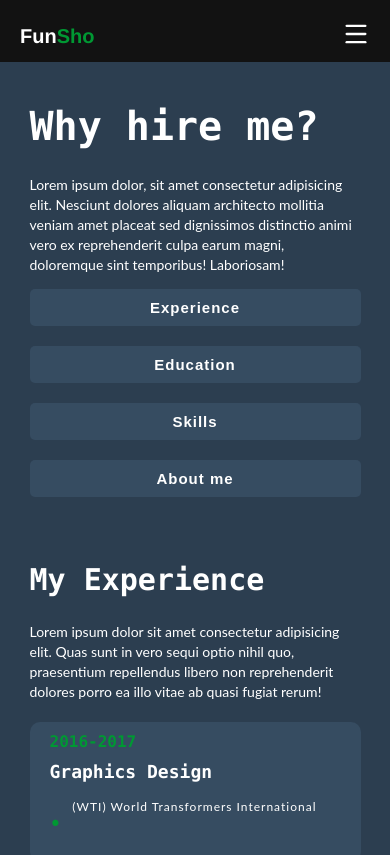
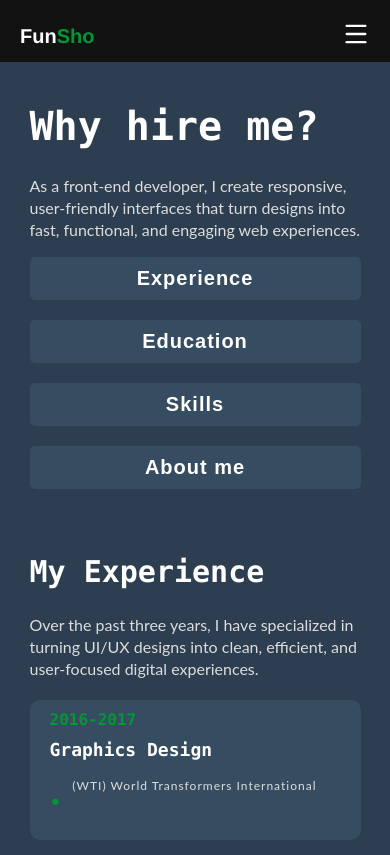
Before and after one commit to topazfunsho/funsho-portfolio, a Vue app: page /about in a window 390 px wide. Shown: the top 855 px of the page. Built offline with nearby package versions, Linux system fonts and the light colour scheme.

Commit message:
font size

```diff
--- a/src/components/Hero.vue
+++ b/src/components/Hero.vue
@@ -245,7 +245,7 @@ export default {
     }
     .hero-about-text p{
         font-size: 20px;
-        font-family: '';
+        font-weight: bold;
     }
     .experience p{
         font-size: 20px;
--- a/src/views/About.vue
+++ b/src/views/About.vue
@@ -5,10 +5,7 @@
       <div class="left">
         <h1>Why hire me?</h1>
         <p>
-          Lorem ipsum dolor, sit amet consectetur adipisicing elit. Nesciunt
-          dolores aliquam architecto mollitia veniam amet placeat sed
-          dignissimos distinctio animi vero ex reprehenderit culpa earum magni,
-          doloremque sint temporibus! Laboriosam!
+          As a front-end developer, I create responsive, user-friendly interfaces that turn designs into fast, functional, and engaging web experiences.
         </p>
         <button @click="handleExperience">Experience</button>
         <button @click="handleEducation">Education</button>
@@ -19,9 +16,7 @@
         <div class="experience-right" v-if="showExperience">
           <h2>My Experience</h2>
           <p>
-            Lorem ipsum dolor sit amet consectetur adipisicing elit. Quas sunt
-            in vero sequi optio nihil quo, praesentium repellendus libero non
-            reprehenderit dolores porro ea illo vitae ab quasi fugiat rerum!
+            Over the past three years, I have specialized in turning UI/UX designs into clean, efficient, and user-focused digital experiences.
           </p>
           <div class="flex">
             <div class="card">
@@ -131,9 +126,9 @@
         <div class="about-details" v-if="showAbout">
           <h2>About Me</h2>
           <p>
-            Lorem ipsum dolor sit amet consectetur adipisicing elit. Quas sunt
-            in vero sequi optio nihil quo, praesentium repellendus libero non
-            reprehenderit dolores porro ea illo vitae ab quasi fugiat rerum!
+            A dedicated Frontend Engineer with hands-on experience building
+            responsive, user-friendly web applications using modern technologies like
+            Vue.js, React, JavaScript, Tailwind CSS, and REST APIs.
           </p>
         </div>
       </div>
@@ -144,6 +139,7 @@
 <script>
 import Navbar from "../components/Navbar.vue";
 import { Icon } from "@iconify/vue";
+import { ref } from "vue"
 
 export default {
   components: {
@@ -156,6 +152,7 @@ export default {
       showEducation: false,
       showSkills: false,
       showAbout: false,
+      isActive: ref(true),
     }
   },
   methods:{
@@ -170,6 +167,7 @@ export default {
       this.showExperience = false
       this.showSkills = false
       this.showAbout = false
+      this.isActive = true
     },
     handleSkills(){
       this.showExperience = false
@@ -188,6 +186,7 @@ export default {
 </script>
 
 <style>
+
 .left {
   flex-basis: 40%;
   padding: 10px;
@@ -222,7 +221,7 @@ export default {
   color: #fff;
   width: 100%;
   cursor: pointer;
-  font-size: 15px;
+  font-size: 20px;
   font-weight: 600;
   letter-spacing: 1px;
 }
@@ -235,8 +234,10 @@ export default {
 .left p,
 .right p {
   font-size: 14px;
-  line-height: 20px;
+  line-height: 22px;
   font-family: "lato";
+  word-spacing: 3px;
+  color: #dddddd;
 }
 .left h1 {
   font-size: 40px;
@@ -295,7 +296,7 @@ export default {
 }
 .icons .card{
   display: flex;
-  font-size: 60px;
+  font-size: 40px;
   justify-content: center;
   align-items: center;
 }
@@ -322,5 +323,10 @@ export default {
   .right{
     overflow: visible;
   }
+  .left p, .right p{
+    font-size: 16px;
+    font-weight: 400;
+    word-spacing: normal;
+  }
 }
 </style>
--- a/src/views/Contact.vue
+++ b/src/views/Contact.vue
@@ -5,7 +5,7 @@
       <div class="left-contact">
         <h2>Lets's work together</h2>
         <p>
-          Lorem, ipsum dolor sit amet consectetur adipisicing elit. Vero porro excepturi perferendis, labore velit alias autem nobis possimus adipisci magni enim ab iusto maxime corrupti, inventore iste vitae aliquid veniam.
+          Have an idea or project in mind? I’d love to hear about it. let’s work together and build something amazing.
         </p>
         <form class="contact-form">
           <div class="flex">
@@ -18,9 +18,9 @@
           </div>
           <select>
             <option value="0">select</option>
-            <option value="1">1</option>
-            <option value="2">2</option>
-            <option value="3">3</option>
+            <option value="1">React</option>
+            <option value="2">Vue</option>
+            <option value="3">Python</option>
           </select>
           <textarea rows="4"></textarea>
           <button>Send message</button>
@@ -70,7 +70,8 @@ export default {
       font-family: 'lato';
       letter-spacing: 1px;
       line-height: 15px;
-      color: #cbcbcb;
+      color: #dddddd;
+      line-height: 20px;
     }
     .left-contact h2{
       color: #009833;
@@ -137,6 +138,7 @@ export default {
    .right-contact span{
     font-size: 11px;
     display: block;
+    color: #009833;
    }
 
    @media (max-width: 600px) {
```
